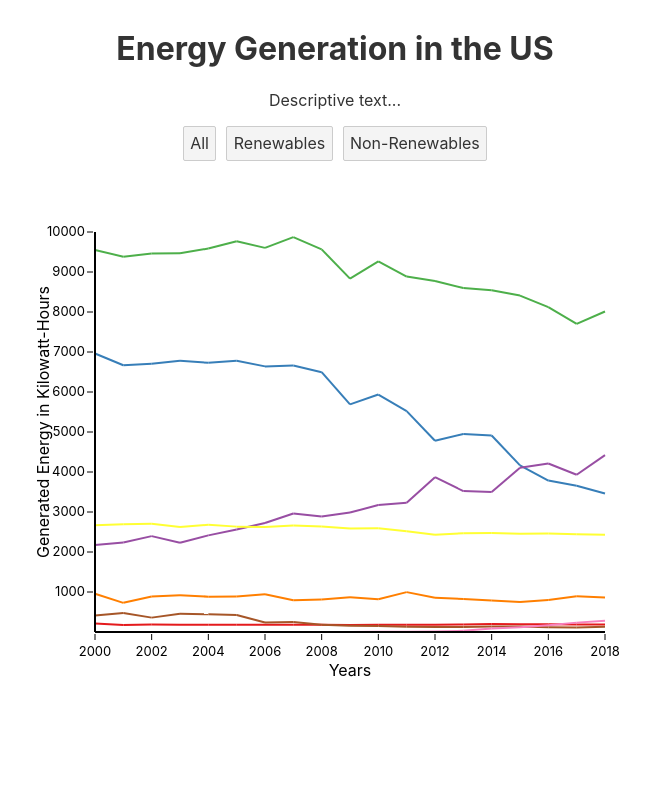
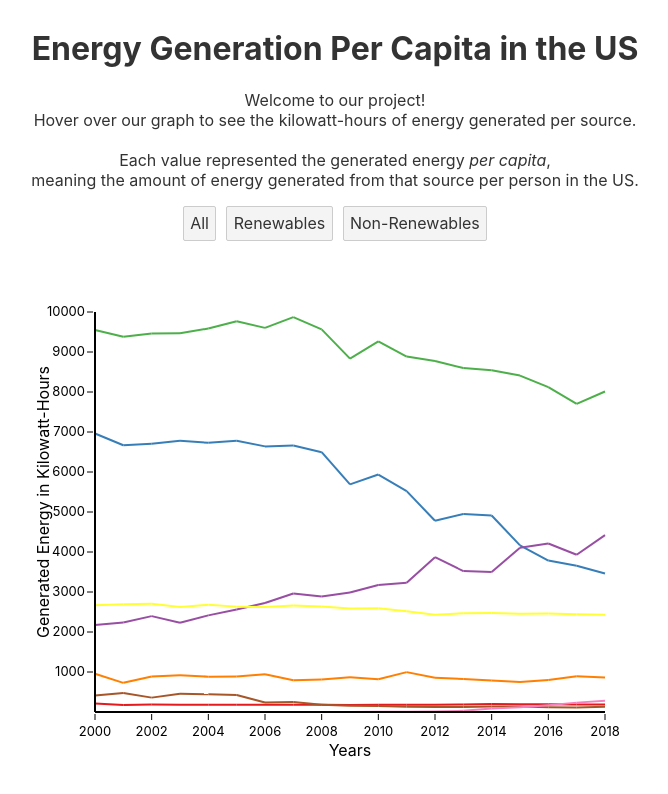
Before and after one commit to katemae/dsc106-proj3, a Svelte app: page / in a window 1280 px wide. Shown: the top 794 px of the page, without its empty margins (305-973 px from the left). Built offline with nearby package versions, Linux system fonts and the light colour scheme.

Commit message:
putting the descriptions back

```diff
--- a/src/App.svelte
+++ b/src/App.svelte
@@ -18,9 +18,16 @@
 </script>
 
 <main>
-  <h1>Energy Generation in the US</h1>
+  <h1>Energy Generation Per Capita in the US</h1>
 
-  <p>Descriptive text...</p>
+  <p>
+    Welcome to our project!
+    <br>
+    Hover over our graph to see the kilowatt-hours of energy generated per source.
+    <br>
+    <br>
+    Each value represented the generated energy <em>per capita</em>,<br>meaning the amount of energy generated from that source per person in the US.
+  </p>
 
   <!-- Buttons for toggling between different y-axis variable sets -->
   <div class="energy-filter">
```
Also changed, not shown: public/build/bundle.js, 1 other file (tests, documents, lock files or other folders).
